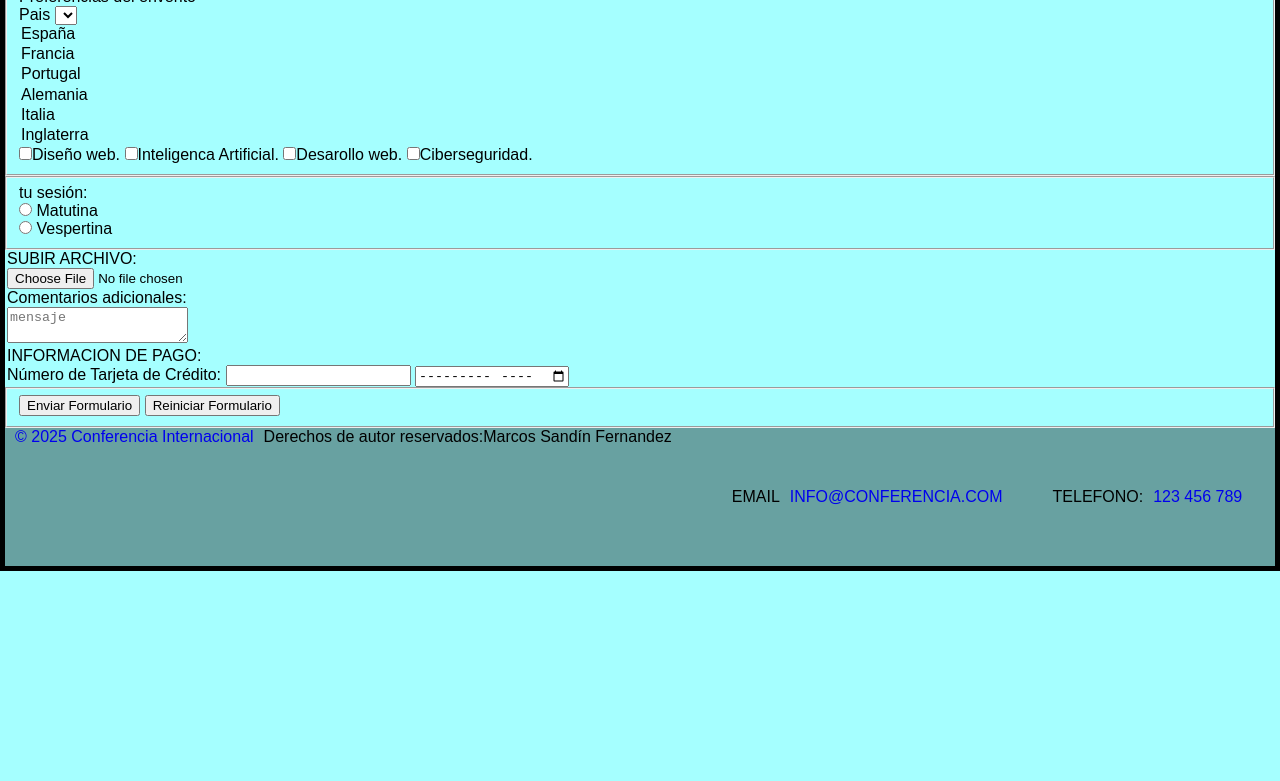
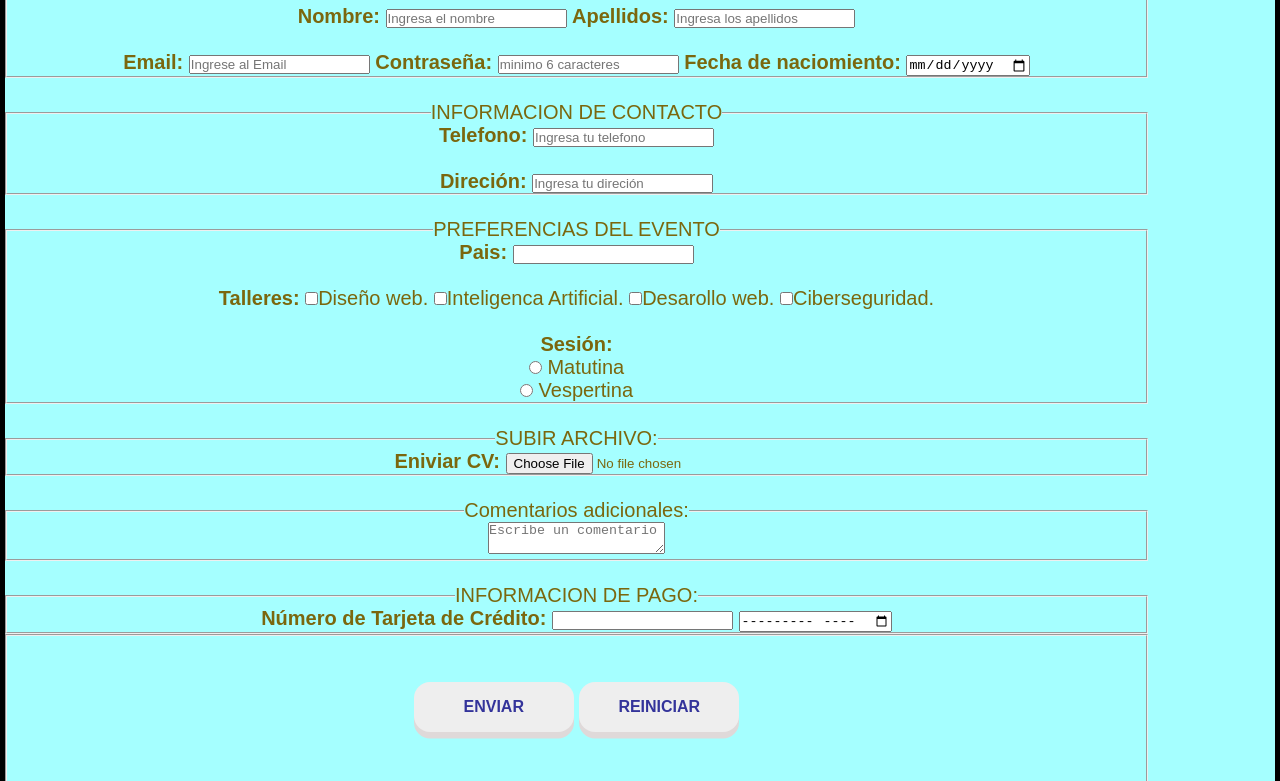
Before and after one commit to MarcosSand87/Mi-primer-repositorio, a plain HTML site: page proyecto/registro.html in a window 1280 px wide. Shown: the part 163-944 px from the top of the page. Before the commit the page ends 800 px from the top, so only its background shows below. Drawn offline with Linux system fonts and the light colour scheme; a web font is replaced by a local one.

Commit message:
21:57 23/03/2025

```diff
--- a/proyecto/registro.html
+++ b/proyecto/registro.html
@@ -1,13 +1,25 @@
 <!DOCTYPE html>
 <html lang="en">
+
 <head>
     <meta charset="UTF-8">
     <meta name="viewport" content="width=device-width, initial-scale=1.0">
-    <title>Document</title>
+    <title>Conferencia Internacional 2025</title>
     <link rel="stylesheet" href="style.css">
 </head>
+<style>
+    form{
+    margin-top: 140px;
+    width: 90%;
+    /* padding: 10px 20px 10px 20px; */
+    color: #7b670e;
+    text-align: center;
+    font-size: 20px;
+
+    }
+</style>
 <body>
-    <!-- <header class="header">
+    <header class="header">
         <nav class="nav">
             <a class="logo" href="logo"><img src="../proyecto/conferencia.png" alt="Logo conferencia"
                     style="left: auto;"></a>
@@ -18,71 +30,83 @@
                 <li><a href="contenido.html">contenido</a></li>
             </ul>
         </nav>
-    </header> -->
+    </header>
 
     <form>
         <fieldset>
-        <p>DATOS PERSONALES</p>
-         <input id="name" type="text" name="nombre" placeholder="Ingresa el nombre"><!--input tipo texto nombre y apellidos-->
-         <input id="apellidos" type="text" name="apellidos" placeholder="Ingresa los apellidos">
-         <input id="email" type="email" name="email" placeholder="Ingrese al Email">
-         <input id="pass" type="password" id="password" name="password" pattern=".{6,}" required>"Por favor, introduce una contraseña con al menos 6 caracteres"<!--minimo 6 xcareacteres-->
-        <input type="date" name="" id=""><!--fecha de nacimento-->
-    </fieldset>
+            <legend>DATOS PERSONALES</legend>
+            <label><strong>Nombre:</strong></label>
+            <input id="name" type="text" required minlength="3" name="nombre"
+                placeholder="Ingresa el nombre"><!--input tipo texto nombre y apellidos-->
+            <label><strong>Apellidos:</strong></label>
+            <input id="apellidos" type="text" required minlength="3" name="apellidos"
+                placeholder="Ingresa los apellidos">
+            <br><br><label><strong>Email:</strong></label>
+            <input id="email" type="email" required name="email" placeholder="Ingrese al Email">
+            <label><strong>Contraseña:</strong></label>
+            <input id="pass" type="password" required minlength="6" id="password" name="password"
+                placeholder="minimo 6 caracteres"><!--minimo 6 careacteres-->
+            <label><strong>Fecha de naciomiento:</strong></label>
+            <input type="date" required name="" id=""><!--fecha de nacimento-->
+        </fieldset><br>
+
         <fieldset>
-    <P>INFORMACION DE CONTACTO</P>
-    <input type="tel">
-    <input type="text">
-</fieldset>
+            <legend>INFORMACION DE CONTACTO</legend>
+            <label><strong>Telefono:</strong></label>
+            <input type="tel" required minlength="9" name="tel" placeholder="Ingresa tu telefono">
+            <br><br><label><strong>Direción:</strong></label>
+            <input type="text" required name="direccion" placeholder="Ingresa tu direción">
+        </fieldset><br>
+
         <fieldset>
-    <p>Preferencias del envento</p>
-    <label for="">Pais</label>
-    <select name="" id="Paises"></select>
-    <option value="esp">España</option>
-    <option value="fra">Francia</option>
-    <option value="port">Portugal</option>
-    <option value="alem">Alemania</option>
-    <option value="ita">Italia</option>
-    <option value="ingl">Inglaterra</option>
+            <legend>PREFERENCIAS DEL EVENTO</legend>
+            <label><strong>Pais:</strong></label>
+            <input list="pais" required title="Ingresa el pais">
+            <datalist id="pais">
+                <option>España</option>
+                <option>Francia</option>
+                <option>Portugal</option>
+                <option>Alemania</option>
+                <option>Italia</option>
+                <option>Inglaterra</option>
+            </datalist>
+            <br><br><label><strong>Talleres:</strong></label>
             <input type="checkbox">Diseño web.
             <input type="checkbox">Inteligenca Artificial.
             <input type="checkbox">Desarollo web.
             <input type="checkbox">Ciberseguridad.
+            <br><br><label><strong>Sesión:</strong></label><br>
+            <input type="radio" required id="matutina" name="sesion" value="matutina">
+            <label for="matutina">Matutina</label><br>
+            <input type="radio" required id="vespertina" name="sesion" value="vespertina">
+            <label for="vespertina">Vespertina</label>
+        </fieldset><br>
+
+        <fieldset>
+            <legend>SUBIR ARCHIVO:</legend>
+            <label><strong>Eniviar CV:</strong></label>
+            <input type="file">
+        </fieldset><br>
+
+        <fieldset>
+            <legend>Comentarios adicionales:</legend>
+            <textarea maxlength="200" name="mensaje" title="Ingresa un comentario"
+                placeholder="Escribe un comentario"></textarea>
+        </fieldset><br>
+
+        <fieldset>
+            <legend>INFORMACION DE PAGO:</legend>
+            <label for="creditCard"><strong>Número de Tarjeta de Crédito:</strong></label>
+            <input type="text" required minlength="16" maxlength="16" id="creditCard" name="creditCard"
+                pattern="[0-9]{16}" title="minimo 16 dígitos" required>
+            <input type="month" required name="mes" title="Fecha de expiración">
         </fieldset>
 
-    <fieldset>
-        <p>tu sesión:</p>
-        <input type="radio" id="matutina" name="sesion" value="matutina">
-        <label for="matutina">Matutina</label><br>
-        <input type="radio" id="vespertina" name="sesion" value="vespertina">
-        <label for="vespertina">Vespertina</label>
-    </fieldset>
-    <legend>
-    <p>SUBIR ARCHIVO:</p>
-    <input type="file">
-</legend>
-<legend>
-    <p>Comentarios adicionales:</p>
-    <textarea name="mensaje" id="mensaje" placeholder="mensaje"></textarea>
-</legend>
-<legend>
-    <p>INFORMACION DE PAGO:</p>
-    <label for="creditCard">Número de Tarjeta de Crédito:</label>
-<input type="text" id="creditCard" name="creditCard"
-       pattern="[0-9]{16}"
-       title="Por favor, introduce un número de tarjeta de crédito válido de 16 dígitos"
-       required>
-       <input type="month">
-    </legend>
-<fieldset>
-    <button type="submit" value="enviar">Enviar Formulario</button>
-    <button type="reset" value="reiniciar">Reiniciar Formulario</button>
+        <fieldset><br><br>
+            <button type="submit" required value="enviar"><strong>ENVIAR</strong></button>
+            <button type="reset" value="reiniciar"><STRong>REINICIAR</STRong></button>
         </fieldset>
     </form>
-
-
-
-
 
     <footer>
         <div class="footer">
@@ -94,7 +118,7 @@
                 <li class="info">Telefono:<a href="tel:+123456789">123 456 789</a></li>
             </ul>
         </div>
-    </div>
     </footer>
 </body>
+
 </html>
--- a/proyecto/style.css
+++ b/proyecto/style.css
@@ -5,6 +5,8 @@ html{
 }
 *{
     margin: 0;
+    padding: 0;
+    box-sizing: border-box;
 }
 body{
     border: 5px solid ;
@@ -119,3 +121,65 @@ footer{
 .info{
     font-size: 16px;
 }
+#agenda{
+    margin-top: 140px;
+}
+#evento{
+    text-align: center;
+}
+#fecha{
+    text-align: center;
+}
+#table{
+    display: grid;
+    grid-template-columns: 300px 300px 300px;
+    column-gap: 20px;
+    row-gap: 5px;
+    margin:0px 0px 0px 300px;
+}
+#principal{
+    color: rgb(50, 50, 153);
+    font-weight: bold;
+    font-size: 25px;
+}
+#cafe{
+    grid-column-start: 1;
+    grid-column-end: 4;
+    grid-row-start: 4;
+    grid-row-end: 4;
+}
+#almuerzo{
+    grid-column-start: 1;
+    grid-column-end: 4;
+    grid-row-start: 6;
+    grid-row-end: 6;
+}
+button {
+    margin-bottom: 50px;
+    background-color: #eee;
+    border: none;
+    padding: 1rem;
+    font-size: 1rem;
+    width: 10em;
+    border-radius: 1rem;
+    color: rgb(51, 51, 154);
+    box-shadow: 0 0.4rem #dfd9d9;
+    cursor: pointer;
+   }
+
+   button:active {
+    color: white;
+    box-shadow: 0 0.2rem #dfd9d9;
+    transform: translateY(0.2rem);
+   }
+
+   button:hover:not(:disabled) {
+    background: orange;
+    color: white;
+    text-shadow: 0 0.1rem #bcb4b4;
+   }
+
+   button:disabled {
+    cursor: auto;
+    color: grey;
+   }
```
Also changed, not shown: proyecto/contenido.html (+49 -7 lines), proyecto/index.html (+1 -2 lines). Lines whose indentation alone changed are shown as unchanged.
